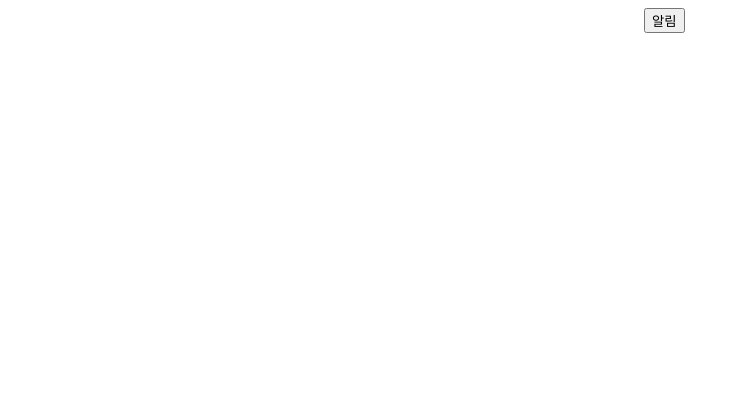
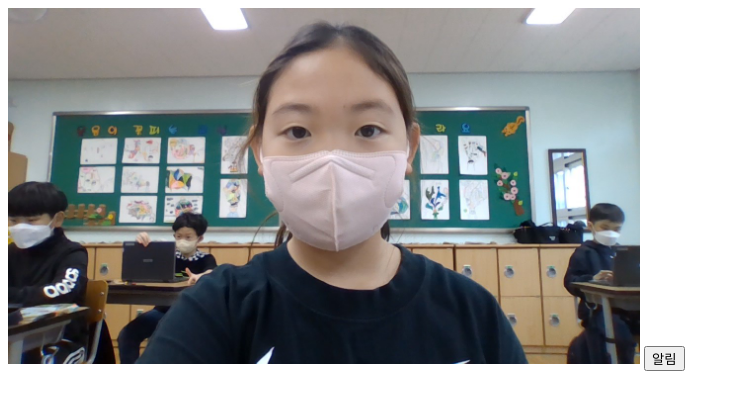
Before and after one commit to DeokjeongE/13, a plain HTML site: page index.html in a window 1280 px wide. Shown: the whole page, without its empty margins (0-740 px from the left). Drawn offline with Linux system fonts and the light colour scheme.

Commit message:
ncfnfgnd

```diff
--- a/index.html
+++ b/index.html
@@ -1,5 +1,5 @@
 <img style="width:50%"
-"src="me.jpg"/>
+src="me.jpg"/>
 <button onclick="alert('안녕하세요')">알림</button>
 <br>
 <script></script>
```
